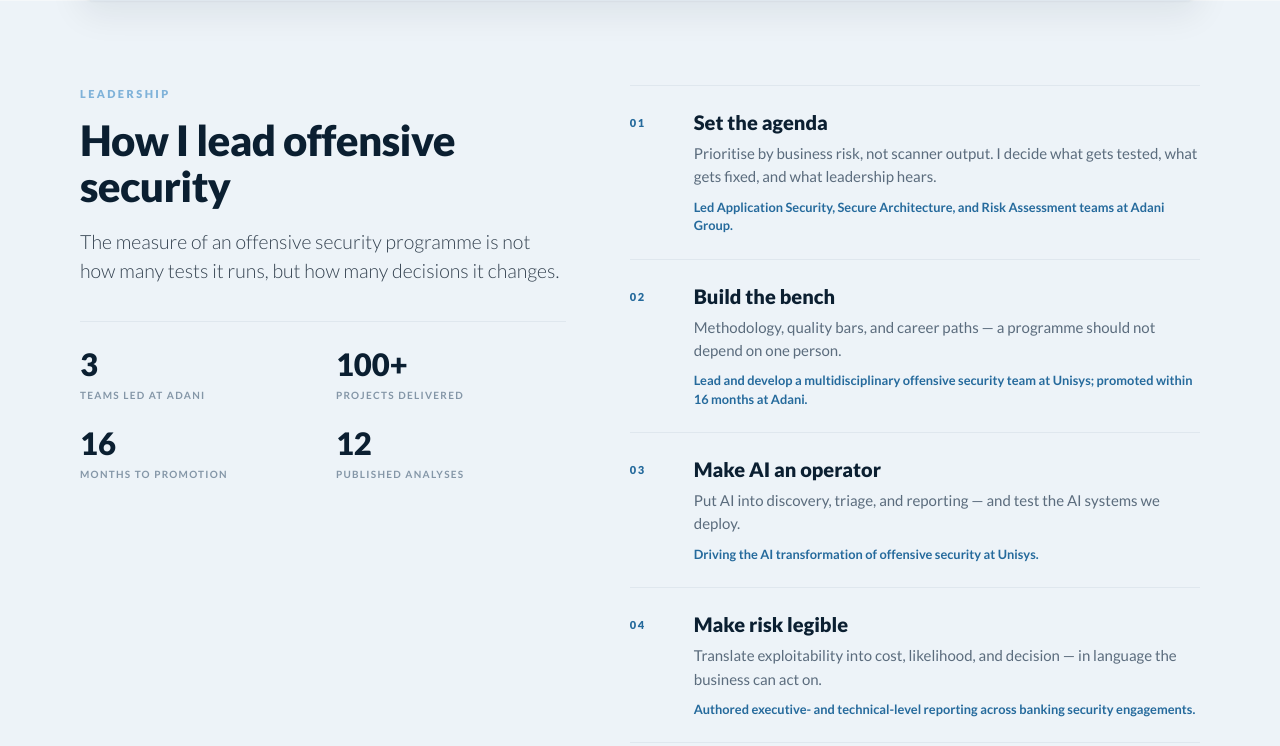
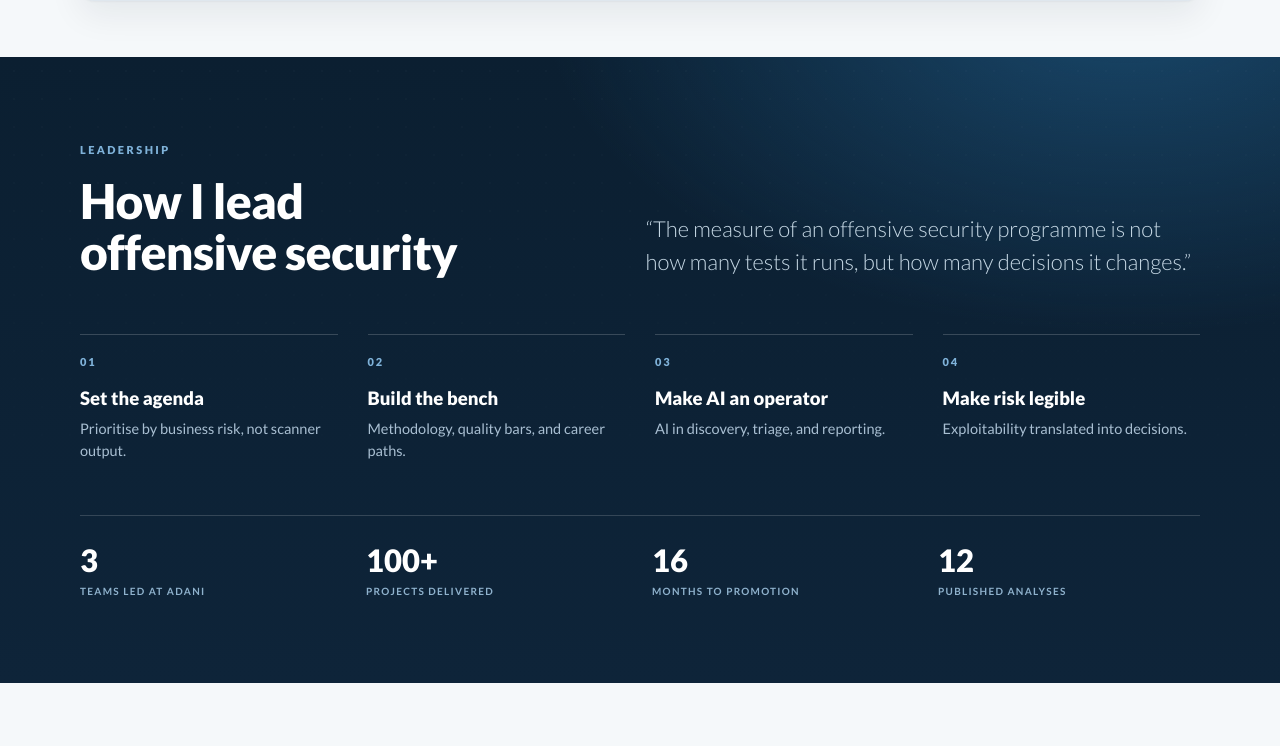
Before and after one commit to astraparad0x/astraparad0x.github.io, a plain HTML site: page index.html in a window 1280 px wide. Shown: the part 929-1675 px from the top of the page. Drawn offline with Linux system fonts and the light colour scheme.

Commit message:
Rebuild leadership section as dark executive band
Replace the editorial split with a full-width navy band: thesis, four short principles, and proof metrics.

Co-Authored-By: Claude Code <noreply@anthropic.com>

```diff
--- a/assets/styles.css
+++ b/assets/styles.css
@@ -274,7 +274,7 @@ h2 {
 /* ---------- Recognition ---------- */
 .recognition {
   padding-top: 0;
-  padding-bottom: 0;
+  padding-bottom: 56px;
 }
 
 .callout {
@@ -330,89 +330,119 @@ h2 {
 .text-link:hover { border-bottom-color: var(--accent); }
 
 /* ---------- Leadership ---------- */
-.lead-layout {
-  display: grid;
-  grid-template-columns: minmax(0, 0.92fr) minmax(0, 1.08fr);
-  gap: 64px;
-  align-items: start;
+.leadership-dark {
+  position: relative;
+  overflow: hidden;
+  background:
+    radial-gradient(900px 520px at 88% -10%, rgba(37, 106, 156, 0.55) 0%, rgba(37, 106, 156, 0) 65%),
+    linear-gradient(180deg, #0b1f31 0%, #0e2439 100%);
+  color: #fff;
 }
 
-.lead-intro h2 { margin-bottom: 18px; }
+.leadership-dark::after {
+  content: "";
+  position: absolute;
+  inset: 0;
+  pointer-events: none;
+  background-image: radial-gradient(rgba(255, 255, 255, 0.08) 1px, transparent 1px);
+  background-size: 28px 28px;
+  opacity: 0.25;
+  mask-image: linear-gradient(180deg, #000 0%, transparent 80%);
+  -webkit-mask-image: linear-gradient(180deg, #000 0%, transparent 80%);
+}
 
-.lead-thesis {
+.leadership-dark .wrap {
+  position: relative;
+  z-index: 1;
+}
+
+.leadership-dark .eyebrow {
+  margin-bottom: 16px;
+  color: var(--accent-2);
+}
+
+.leadership-dark h2 {
   margin: 0;
-  font-size: 19.5px;
+  font-size: clamp(32px, 4.2vw, 48px);
+  line-height: 1.08;
+  color: #fff;
+}
+
+.ld-top {
+  display: grid;
+  grid-template-columns: 0.95fr 1.05fr;
+  gap: 64px;
+  align-items: end;
+  margin-bottom: 56px;
+}
+
+.ld-thesis {
+  margin: 0;
+  font-size: clamp(18px, 2vw, 22px);
   font-weight: 300;
   line-height: 1.5;
-  color: #33414f;
+  color: #c6d8e5;
 }
 
-.lead-stats {
+.ld-grid {
   display: grid;
-  grid-template-columns: repeat(2, minmax(0, 1fr));
-  gap: 24px 26px;
-  margin-top: 36px;
-  padding-top: 26px;
-  border-top: 1px solid var(--line);
+  grid-template-columns: repeat(4, minmax(0, 1fr));
+  gap: 30px;
 }
 
-.ls-num {
+.ld-item {
+  padding-top: 18px;
+  border-top: 1px solid rgba(255, 255, 255, 0.18);
+}
+
+.ld-num {
+  display: block;
+  margin-bottom: 16px;
+  font-size: 11px;
+  font-weight: 900;
+  letter-spacing: 0.16em;
+  color: var(--accent-2);
+}
+
+.ld-item h3 {
+  margin: 0 0 8px;
+  font-size: 18.5px;
+  font-weight: 900;
+  line-height: 1.25;
+  color: #fff;
+}
+
+.ld-item p {
+  margin: 0;
+  font-size: 14.5px;
+  line-height: 1.5;
+  color: #a9bfd2;
+}
+
+.ld-stats {
+  display: grid;
+  grid-template-columns: repeat(4, minmax(0, 1fr));
+  gap: 24px;
+  margin-top: 54px;
+  padding-top: 28px;
+  border-top: 1px solid rgba(255, 255, 255, 0.16);
+}
+
+.ld-stat span {
   display: block;
   font-size: 31px;
   font-weight: 900;
   line-height: 1.05;
-  color: var(--navy);
+  color: #fff;
 }
 
-.ls-label {
-  display: block;
-  margin-top: 6px;
+.ld-stat p {
+  margin: 6px 0 0;
   font-size: 10px;
   font-weight: 700;
   letter-spacing: 0.13em;
   text-transform: uppercase;
-  color: #8496a7;
-}
-
-.lead-principles { border-top: 1px solid var(--line); }
-
-.principle {
-  display: grid;
-  grid-template-columns: 46px minmax(0, 1fr);
-  gap: 18px;
-  padding: 24px 0;
-  border-bottom: 1px solid var(--line);
-}
-
-.p-num {
-  padding-top: 4px;
-  font-size: 11px;
-  font-weight: 900;
-  letter-spacing: 0.14em;
-  color: var(--accent);
-}
-
-.principle h3 {
-  margin: 0 0 7px;
-  font-size: 20px;
-  font-weight: 900;
-  line-height: 1.25;
-  color: var(--navy);
-}
-
-.principle p {
-  margin: 0;
-  font-size: 15px;
-  line-height: 1.55;
-  color: var(--muted);
-}
-
-.principle .evidence {
-  margin-top: 9px;
-  font-size: 12.8px;
-  font-weight: 700;
-  line-height: 1.45;
-  color: var(--accent);
+  color: #8fb2cd;
 }
 
 /* ---------- Research ---------- */
@@ -727,8 +757,9 @@ footer a:hover { color: #fff; }
 /* ---------- Responsive ---------- */
 @media (max-width: 960px) {
   .research-grid { grid-template-columns: repeat(2, minmax(0, 1fr)); }
-  .lead-layout { grid-template-columns: 1fr; gap: 36px; }
-  .lead-stats { max-width: 520px; }
+  .ld-top { grid-template-columns: 1fr; gap: 24px; align-items: start; margin-bottom: 40px; }
+  .ld-grid { grid-template-columns: repeat(2, minmax(0, 1fr)); gap: 26px; }
+  .ld-stats { grid-template-columns: repeat(2, minmax(0, 1fr)); gap: 24px; margin-top: 40px; }
   .cred-groups { grid-template-columns: repeat(2, minmax(0, 1fr)); }
 }
 
@@ -755,7 +786,7 @@ footer a:hover { color: #fff; }
   .stat-num { font-size: 25px; }
 
   .section { padding: 62px 0; }
-  .recognition { padding-top: 0; padding-bottom: 0; }
+  .recognition { padding-top: 0; padding-bottom: 40px; }
 
   .callout {
     flex-direction: column;
@@ -767,9 +798,9 @@ footer a:hover { color: #fff; }
 
   .cred-groups { grid-template-columns: 1fr; }
   .research-grid { grid-template-columns: 1fr; }
-  .principle { grid-template-columns: 34px minmax(0, 1fr); gap: 12px; }
-  .principle h3 { font-size: 18px; }
-  .ls-num { font-size: 26px; }
+  .ld-grid { grid-template-columns: 1fr; }
+  .ld-stats { grid-template-columns: repeat(2, minmax(0, 1fr)); }
+  .ld-item h3 { font-size: 17.5px; }
   .research-list { columns: 1; }
   .contact { padding: 64px 0; }
 }
--- a/index.html
+++ b/index.html
@@ -74,53 +74,44 @@
       </div>
     </section>
 
-    <section id="leadership" class="section alt" aria-labelledby="leadership-title">
-      <div class="wrap lead-layout">
-        <div class="lead-intro">
-          <p class="eyebrow">Leadership</p>
-          <h2 id="leadership-title">How I lead offensive security</h2>
-          <p class="lead-thesis">The measure of an offensive security programme is not how many tests it runs, but how many decisions it changes.</p>
-          <div class="lead-stats">
-            <div><span class="ls-num">3</span><span class="ls-label">Teams led at Adani</span></div>
-            <div><span class="ls-num">100+</span><span class="ls-label">Projects delivered</span></div>
-            <div><span class="ls-num">16</span><span class="ls-label">Months to promotion</span></div>
-            <div><span class="ls-num">12</span><span class="ls-label">Published analyses</span></div>
+    <section id="leadership" class="section leadership-dark" aria-labelledby="leadership-title">
+      <div class="wrap">
+        <div class="ld-top">
+          <div>
+            <p class="eyebrow">Leadership</p>
+            <h2 id="leadership-title">How I lead<br>offensive security</h2>
           </div>
+          <p class="ld-thesis">“The measure of an offensive security programme is not how many tests it runs, but how many decisions it changes.”</p>
         </div>
 
-        <div class="lead-principles">
-          <article class="principle">
-            <span class="p-num" aria-hidden="true">01</span>
-            <div>
-              <h3>Set the agenda</h3>
-              <p>Prioritise by business risk, not scanner output. I decide what gets tested, what gets fixed, and what leadership hears.</p>
-              <p class="evidence">Led Application Security, Secure Architecture, and Risk Assessment teams at Adani Group.</p>
-            </div>
+        <div class="ld-grid">
+          <article class="ld-item">
+            <span class="ld-num" aria-hidden="true">01</span>
+            <h3>Set the agenda</h3>
+            <p>Prioritise by business risk, not scanner output.</p>
           </article>
-          <article class="principle">
-            <span class="p-num" aria-hidden="true">02</span>
-            <div>
-              <h3>Build the bench</h3>
-              <p>Methodology, quality bars, and career paths — a programme should not depend on one person.</p>
-              <p class="evidence">Lead and develop a multidisciplinary offensive security team at Unisys; promoted within 16 months at Adani.</p>
-            </div>
+          <article class="ld-item">
+            <span class="ld-num" aria-hidden="true">02</span>
+            <h3>Build the bench</h3>
+            <p>Methodology, quality bars, and career paths.</p>
           </article>
-          <article class="principle">
-            <span class="p-num" aria-hidden="true">03</span>
-            <div>
-              <h3>Make AI an operator</h3>
-              <p>Put AI into discovery, triage, and reporting — and test the AI systems we deploy.</p>
-              <p class="evidence">Driving the AI transformation of offensive security at Unisys.</p>
-            </div>
+          <article class="ld-item">
+            <span class="ld-num" aria-hidden="true">03</span>
+            <h3>Make AI an operator</h3>
+            <p>AI in discovery, triage, and reporting.</p>
           </article>
-          <article class="principle">
-            <span class="p-num" aria-hidden="true">04</span>
-            <div>
-              <h3>Make risk legible</h3>
-              <p>Translate exploitability into cost, likelihood, and decision — in language the business can act on.</p>
-              <p class="evidence">Authored executive- and technical-level reporting across banking security engagements.</p>
-            </div>
+          <article class="ld-item">
+            <span class="ld-num" aria-hidden="true">04</span>
+            <h3>Make risk legible</h3>
+            <p>Exploitability translated into decisions.</p>
           </article>
+        </div>
+
+        <div class="ld-stats">
+          <div class="ld-stat"><span>3</span><p>Teams led at Adani</p></div>
+          <div class="ld-stat"><span>100+</span><p>Projects delivered</p></div>
+          <div class="ld-stat"><span>16</span><p>Months to promotion</p></div>
+          <div class="ld-stat"><span>12</span><p>Published analyses</p></div>
         </div>
       </div>
     </section>
```
